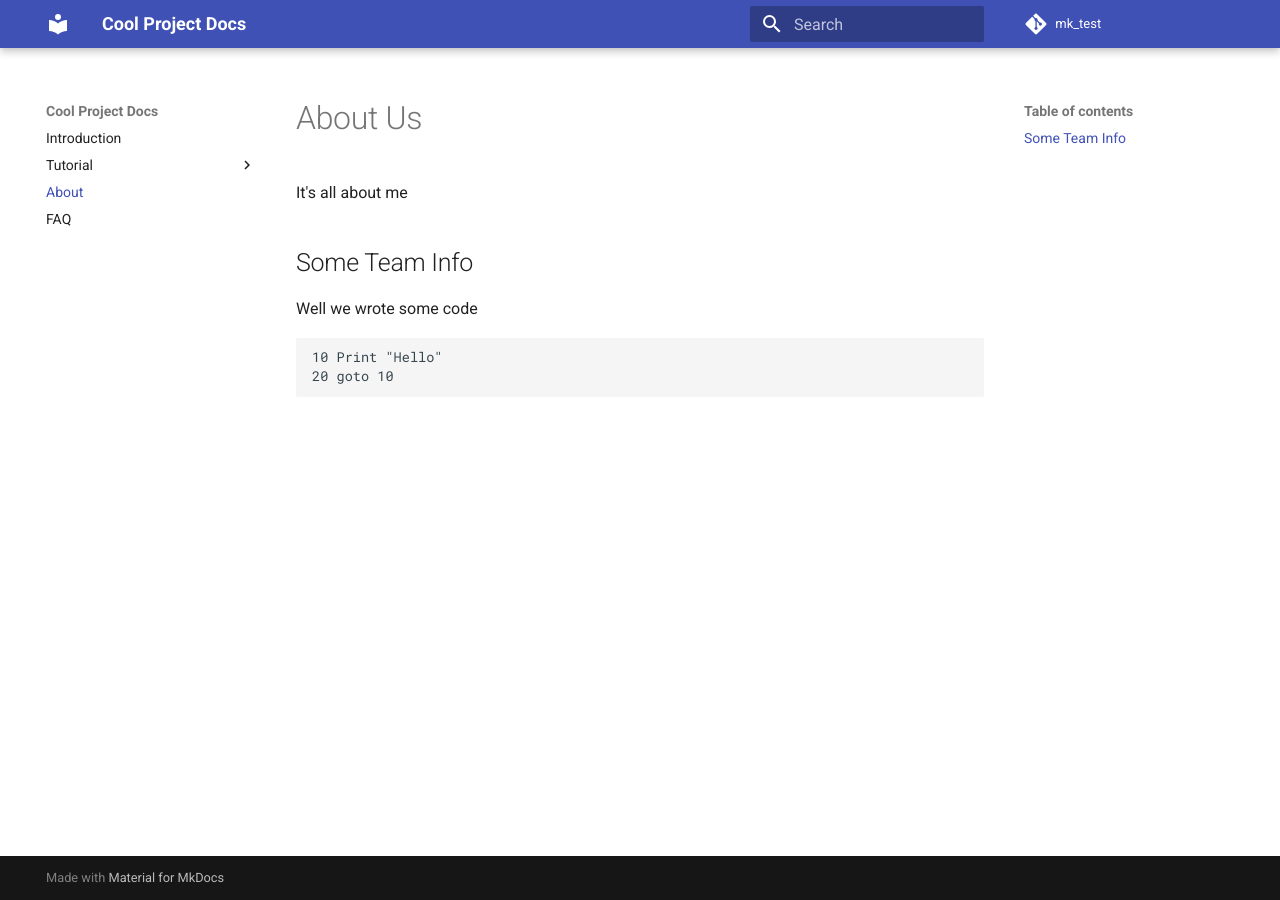
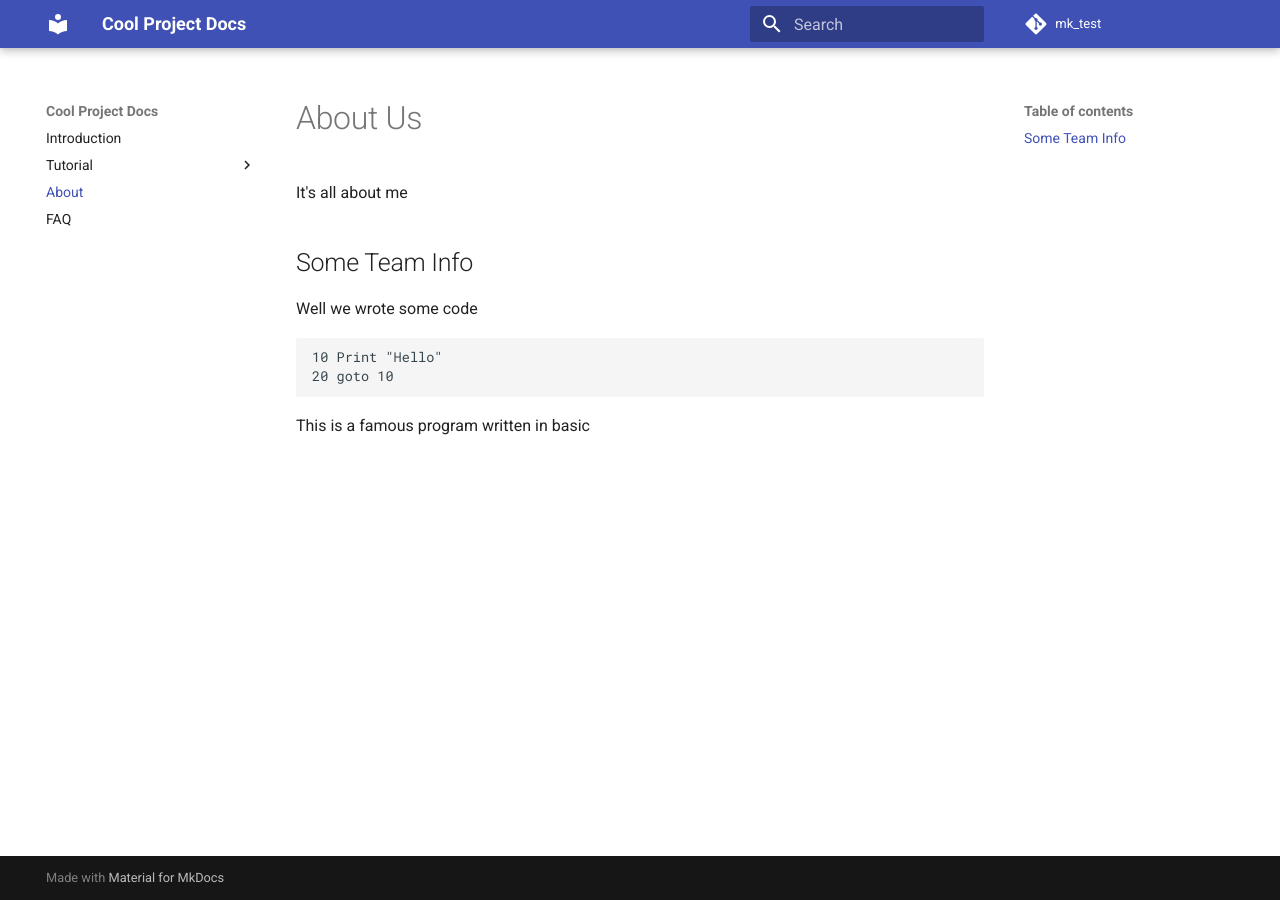
Before and after one commit to gerry-baird/mk_test, an MkDocs documentation site: the page built from docs/pages/about.md, in a window 1280 px wide. Built offline with MkDocs 1.6.1 and Material for MkDocs 9.7.7, drawn with Linux system fonts in a browser that asks for light colours; comment, search, counter and statistics services are not loaded.

Commit message:
Added some about info

````diff
--- a/docs/pages/about.md
+++ b/docs/pages/about.md
@@ -7,3 +7,5 @@ Well we wrote some code
 10 Print "Hello"
 20 goto 10
 ```
+
+This is a famous program written in basic
````
Also changed, not shown: 1 other file.
